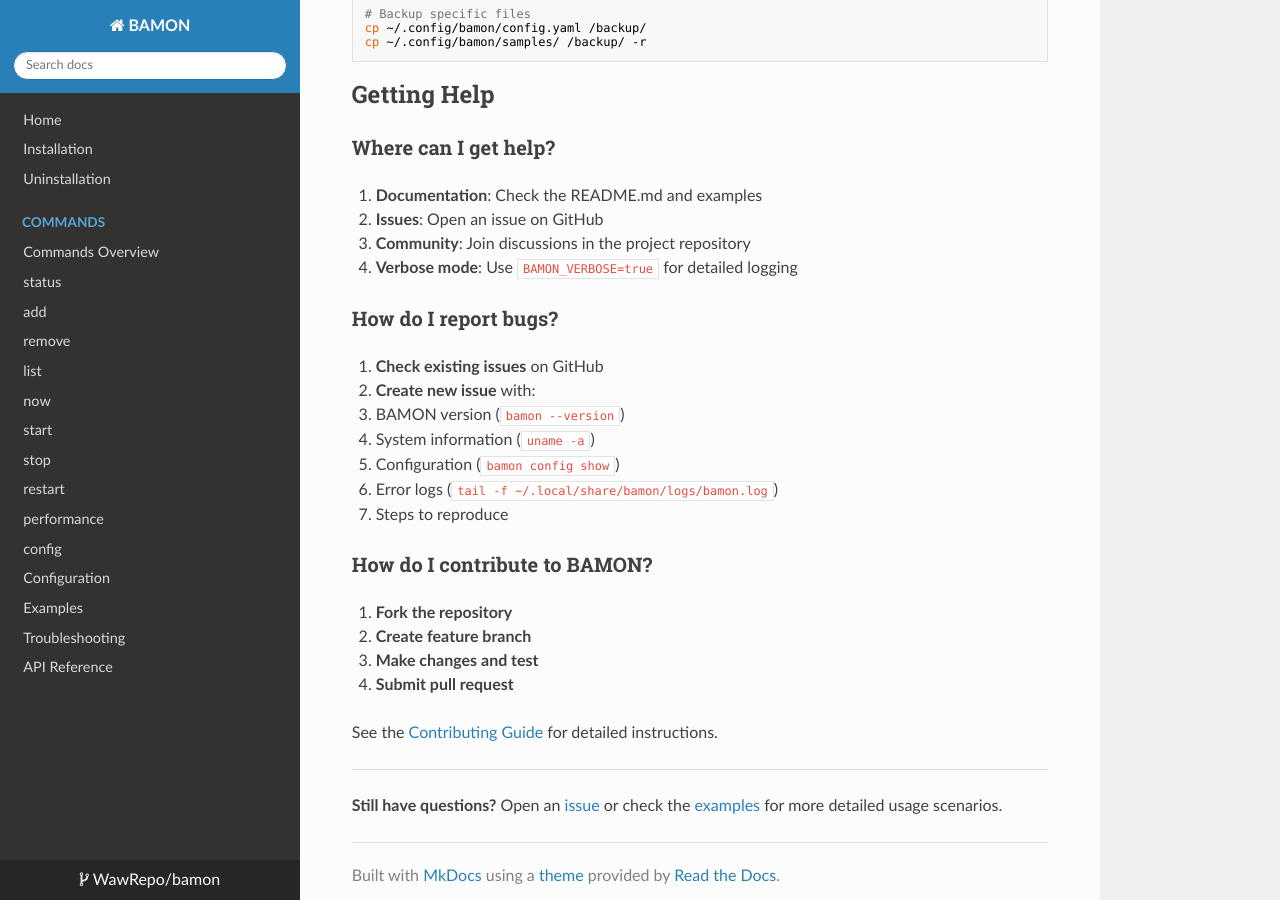
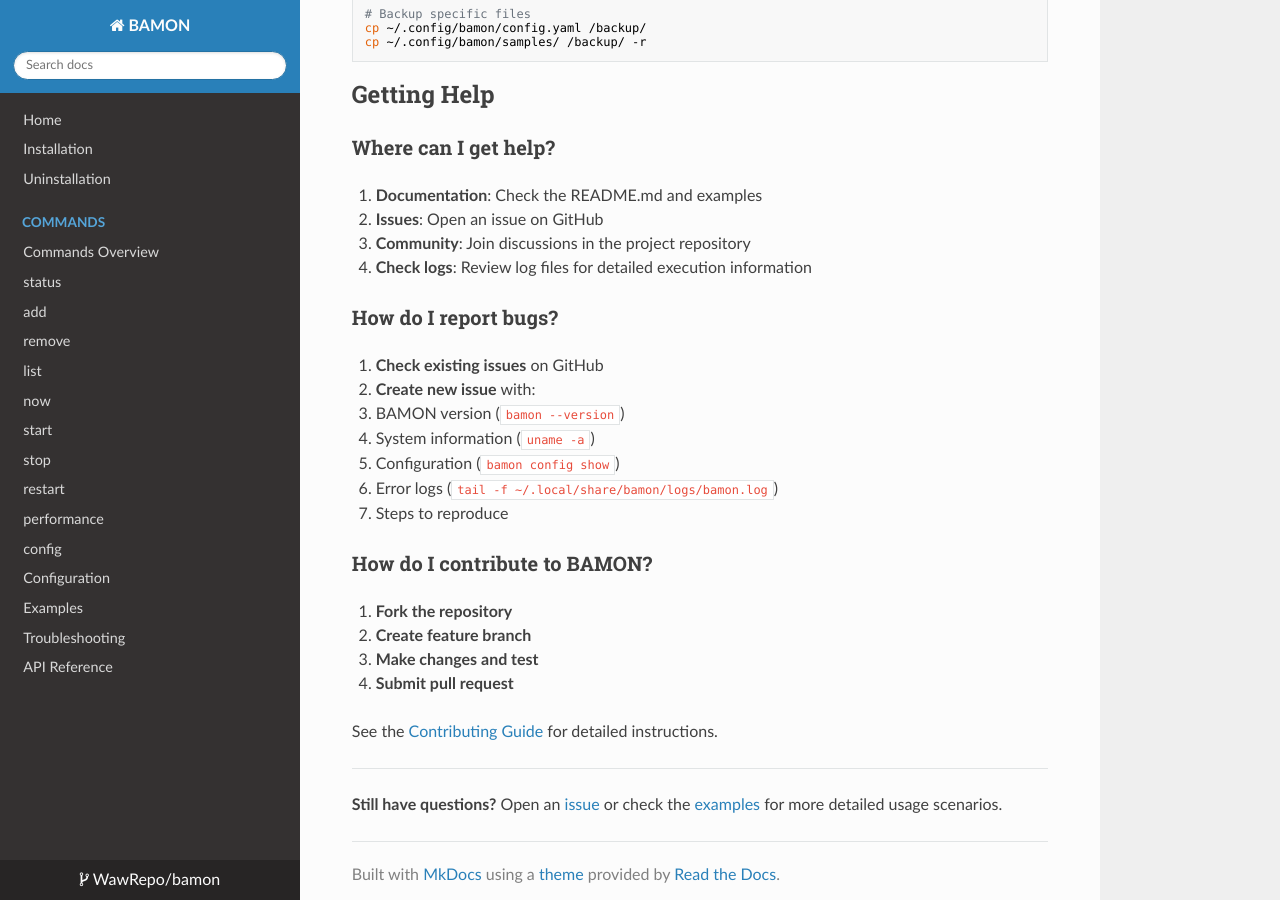
Before and after one commit to WawRepo/bamon, an MkDocs documentation site: the page built from docs/FAQ.md, in a window 1280 px wide and 900 px high, scrolled down 7758 px. Built offline with MkDocs 1.6.1, drawn with Linux system fonts in a browser that asks for light colours; nearby versions of some CDN libraries; some of the changed text lies outside the part shown.

Commit message:
docs: remove BAMON_VERBOSE environment variable references
- Remove BAMON_VERBOSE from configuration.md environment variables table
- Remove BAMON_VERBOSE from api.md environment variables section
- Update FAQ.md to use standard daemon start instead of BAMON_VERBOSE
- Remove BAMON_VERBOSE from troubleshooting.md examples
- Remove BAMON_VERBOSE from bamon.1.md man page
- Replace BAMON_VERBOSE examples with standard bamon commands

BAMON_VERBOSE environment variable is not implemented in the codebase.
Only --verbose flags for specific commands are supported.

````diff
--- a/docs/FAQ.md
+++ b/docs/FAQ.md
@@ -247,7 +247,7 @@
 
 1. **Run with debug logging:**
    ```bash
-   BAMON_VERBOSE=true bamon start
+   bamon start --daemon
    ```
 
 2. **Test script manually:**
@@ -446,7 +446,7 @@
 1. **Documentation**: Check the README.md and examples
 2. **Issues**: Open an issue on GitHub
 3. **Community**: Join discussions in the project repository
-4. **Verbose mode**: Use `BAMON_VERBOSE=true` for detailed logging
+4. **Check logs**: Review log files for detailed execution information
 
 ### How do I report bugs?
 
````
Also changed, not shown: docs/api.md (+0 -3 lines), docs/bamon.1.md (+1 -3 lines), docs/configuration.md (+0 -2 lines), docs/troubleshooting.md (+0 -1 lines).
